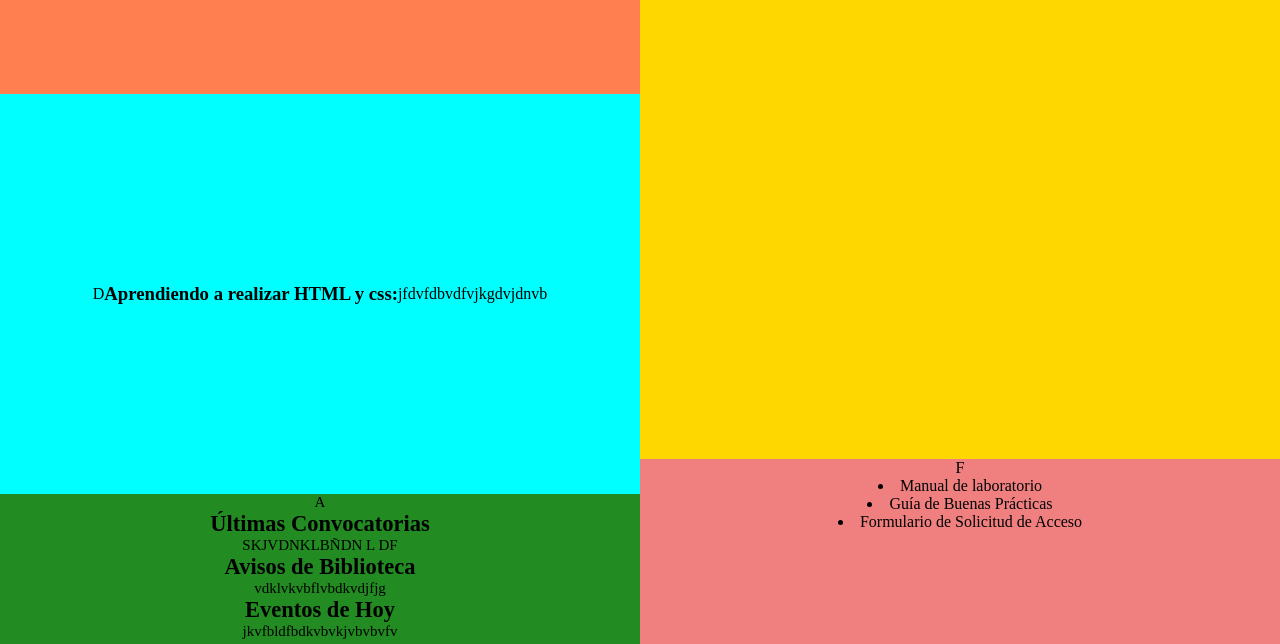
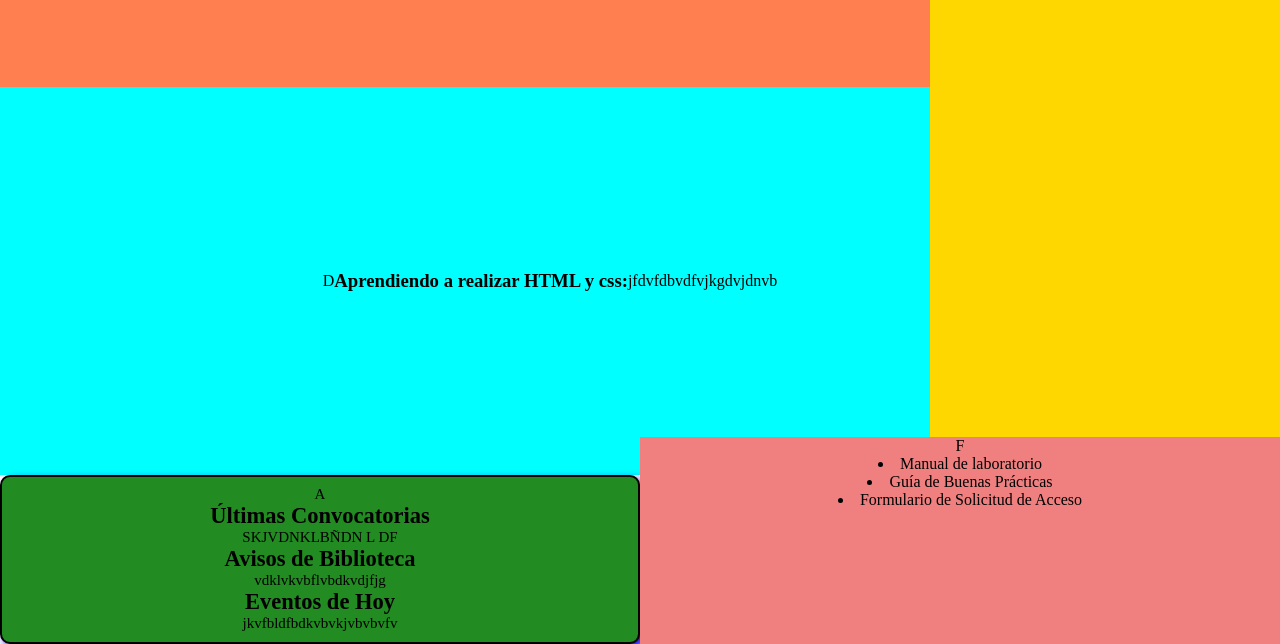
Before and after one commit to javier152140/prueba90, a plain HTML site: page index.html in a window 1280 px wide. Shown: the part 156-800 px from the top of the page. Drawn offline with Linux system fonts and the light colour scheme.

Commit message:
PAGINAS HTML Y CSS CASI ACABADOS

```diff
--- a/style.css
+++ b/style.css
@@ -15,11 +15,13 @@
 }
 .C{
     height: 50vh;
+    width: 1100px;
     background-color: coral;
     text-align: center;
 }
 .D{
     height: 80vh;
+    width: 1100px;
     background-color: aqua;
     display: flex;
     align-items: center;
@@ -29,10 +31,20 @@
     height: 30vh;
     text-align: center;
     font-size: 15px;
+    padding: 1.5%;
+    transition: color 1s linear;
+    border: 2px solid black;
+    border-radius: 10px;
     background-color: forestgreen;
+    box-shadow: 5px 5px 10px rgb(20, 5, 219);
+}
+.A:hover{
+    color: red;
 }
 .B{
     flex: 1;
+    width: 350px;
+    margin-left: auto;
     text-align: center;
     align-items: center;
     justify-content: center;
@@ -40,7 +52,7 @@
     background-color: gold;
 }
 .F{
-    flex: 0.3;
+    flex: 0.35;
     text-align: center;
     list-style-position:inside ;
     background-color: lightcoral;
```
